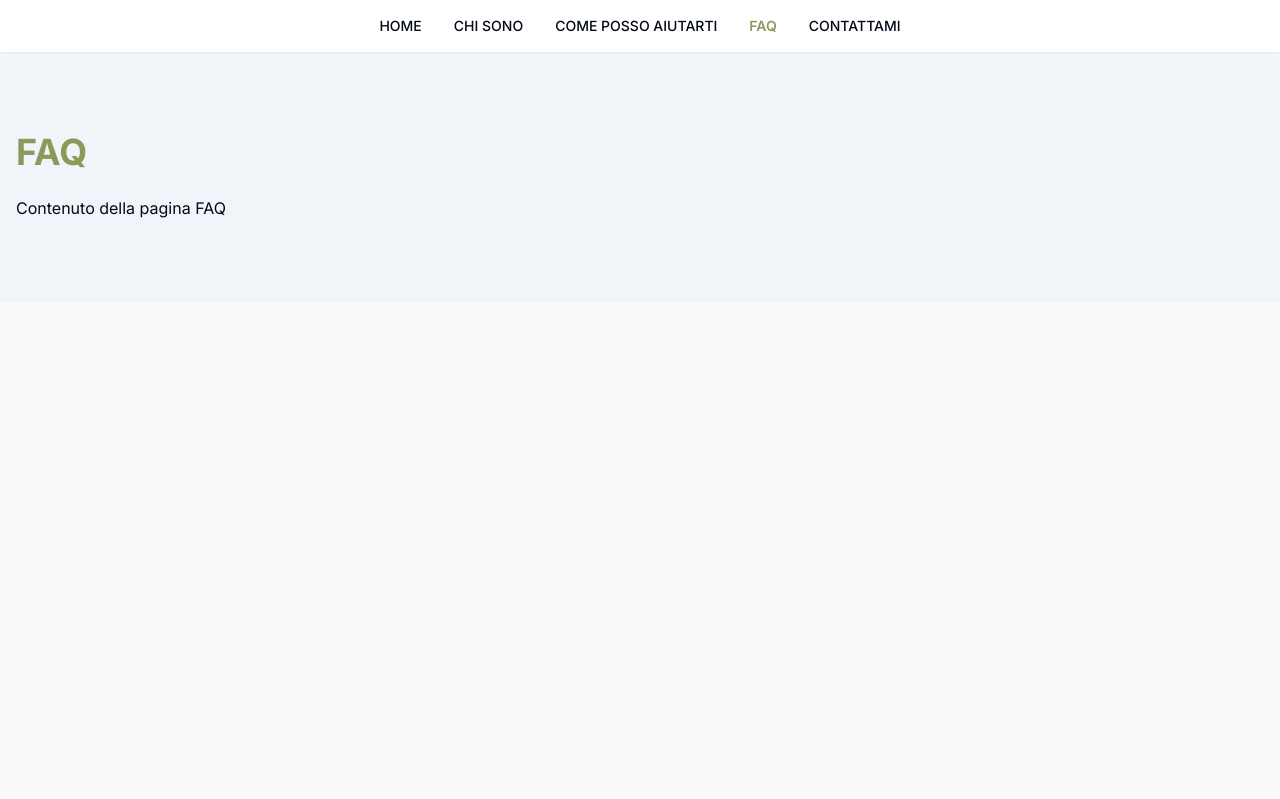
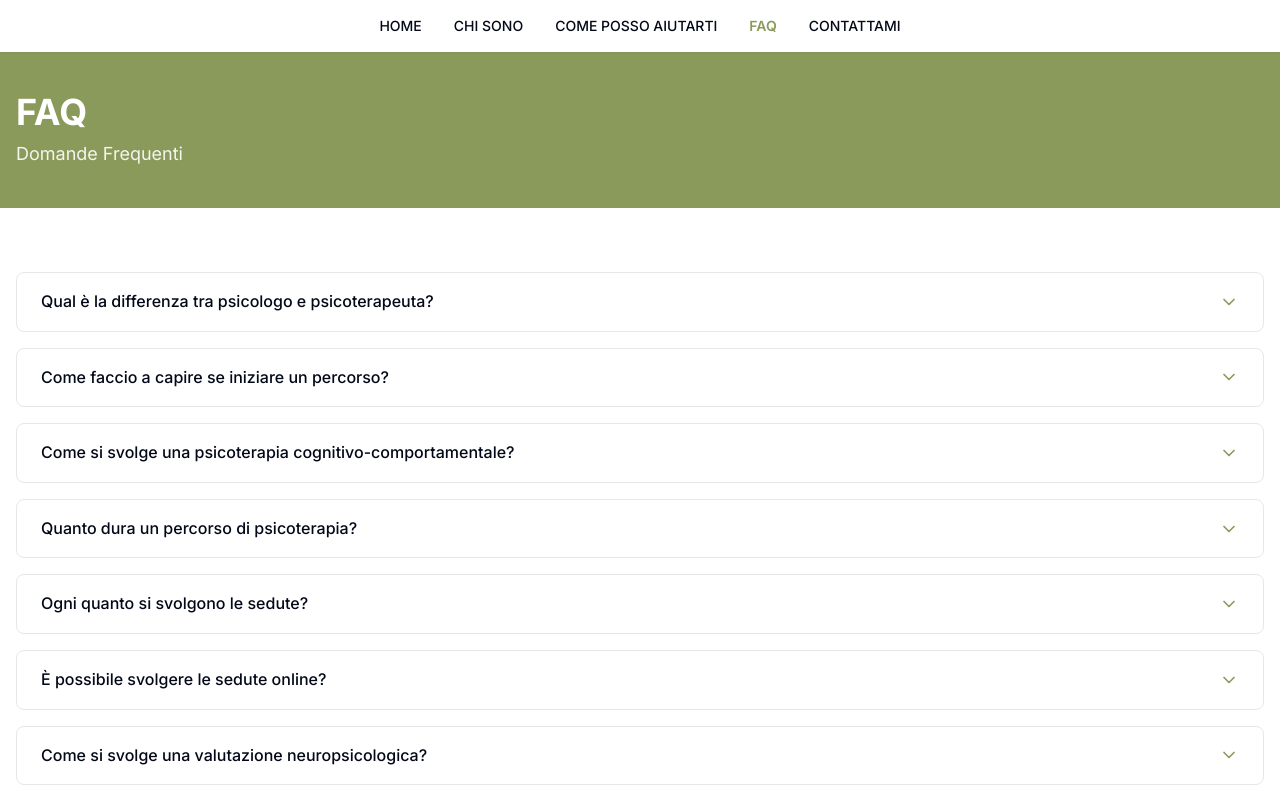
Before and after one commit to emanuel-epifani/rossella-strangio-website, a Next.js app: page /faq in a window 1280 px wide. Shown: the top 799 px of the page. Built offline with nearby package versions, Linux system fonts and the light colour scheme.

Commit message:
feat: completed "faq" page

```diff
--- a/src/app/faq/page.tsx
+++ b/src/app/faq/page.tsx
@@ -1,15 +1,61 @@
+'use client'
+
+import { useState } from 'react'
 import Navbar from '@/components/Navbar'
 import Footer from '@/components/Footer'
+import { faqContent } from '@/content/faq'
+import { ChevronDown, ChevronUp } from 'lucide-react'
 
 export default function FAQ() {
+  const [openItems, setOpenItems] = useState<number[]>([])
+
+  const toggleItem = (id: number) => {
+    setOpenItems(prev =>
+      prev.includes(id)
+        ? prev.filter(item => item !== id)
+        : [...prev, id]
+    )
+  }
+
   return (
     <>
       <Navbar />
       <main className="min-h-screen">
-        <section className="py-20 bg-muted">
+        {/* Header verde scuro */}
+        <section className="bg-primary py-10">
           <div className="container">
-            <h1 className="text-4xl font-bold text-primary mb-6">FAQ</h1>
-            <p className="text-foreground">Contenuto della pagina FAQ</p>
+            <h1 className="text-4xl font-bold text-white">{faqContent.title}</h1>
+            <p className="text-lg text-white/90 mt-2">{faqContent.subtitle}</p>
+          </div>
+        </section>
+
+        {/* Accordion FAQ */}
+        <section className="py-16 bg-white">
+          <div className="container max-w-3xl">
+            <div className="space-y-4">
+              {faqContent.items.map((item) => (
+                <div key={item.id} className="border border-gray-200 rounded-lg overflow-hidden">
+                  <button
+                    onClick={() => toggleItem(item.id)}
+                    className="w-full px-6 py-4 flex items-center justify-between text-left hover:bg-gray-50 transition-colors"
+                  >
+                    <span className="font-medium text-foreground pr-4">{item.question}</span>
+                    {openItems.includes(item.id) ? (
+                      <ChevronUp className="w-5 h-5 text-primary flex-shrink-0" />
+                    ) : (
+                      <ChevronDown className="w-5 h-5 text-primary flex-shrink-0" />
+                    )}
+                  </button>
+                  {openItems.includes(item.id) && (
+                    <div className="px-6 pb-4 pt-2">
+                      <p className="text-muted-foreground whitespace-pre-line leading-relaxed">
+                        {item.answer}
+                      </p>
+                    </div>
+                  )}
+                </div>
+              ))}
+            </div>
           </div>
         </section>
       </main>
--- /dev/null
+++ b/src/content/faq.ts
@@ -0,0 +1,46 @@
+export const faqContent = {
+  title: "FAQ",
+  subtitle: "Domande Frequenti",
+  items: [
+    {
+      id: 1,
+      question: "Qual è la differenza tra psicologo e psicoterapeuta?",
+      answer: "Lo psicologo è un professionista sanitario laureato in psicologia e iscritto all'Ordine degli Psicologi. Si occupa di prevenzione, valutazione, sostegno e riabilitazione in ambito psicologico.\n\nLo psicoterapeuta è uno psicologo (o medico) che ha completato una formazione specialistica quadriennale in psicoterapia riconosciuta, che lo abilita al trattamento dei disturbi psicologici attraverso percorsi terapeutici strutturati."
+    },
+    {
+      id: 2,
+      question: "Come faccio a capire se iniziare un percorso?",
+      answer: "Se stai vivendo ansia, stress o difficoltà emotive che si ripetono nel tempo e interferiscono con la tua quotidianità, può essere utile iniziare un percorso. Nel primo colloquio analizziamo insieme la situazione per capire cosa mantiene il problema e se un intervento può esserti utile."
+    },
+    {
+      id: 3,
+      question: "Come si svolge una psicoterapia cognitivo-comportamentale?",
+      answer: "La psicoterapia cognitivo-comportamentale è un approccio concreto e strutturato. Lavoriamo insieme per individuare pensieri, emozioni e comportamenti che mantengono il disagio e per costruire strategie pratiche per modificarli. Spesso vengono proposti anche esercizi da applicare nella vita quotidiana."
+    },
+    {
+      id: 4,
+      question: "Quanto dura un percorso di psicoterapia?",
+      answer: "Dipende dagli obiettivi e dalla complessità della situazione. In molti casi si tratta di percorsi focalizzati su problemi specifici, con una durata definita e orientata al cambiamento."
+    },
+    {
+      id: 5,
+      question: "Ogni quanto si svolgono le sedute?",
+      answer: "Generalmente gli incontri hanno frequenza settimanale, soprattutto nelle fasi iniziali, per garantire continuità ed efficacia del lavoro."
+    },
+    {
+      id: 6,
+      question: "È possibile svolgere le sedute online?",
+      answer: "Sì, è possibile svolgere gli incontri anche online, mantenendo la stessa struttura e continuità del lavoro terapeutico."
+    },
+    {
+      id: 7,
+      question: "Come si svolge una valutazione neuropsicologica?",
+      answer: "La valutazione si articola generalmente in 2–3 incontri e prevede un colloquio iniziale, la somministrazione di test specifici e una restituzione finale, in cui vengono spiegati i risultati e le indicazioni operative."
+    },
+    {
+      id: 8,
+      question: "Offri supporto anche ai familiari di persone con demenza?",
+      answer: "Sì, offro supporto ai caregiver per aiutarli a comprendere meglio i comportamenti della persona assistita e a gestire in modo più efficace le difficoltà quotidiane, anche attraverso gruppi di sostegno."
+    }
+  ]
+}
```
